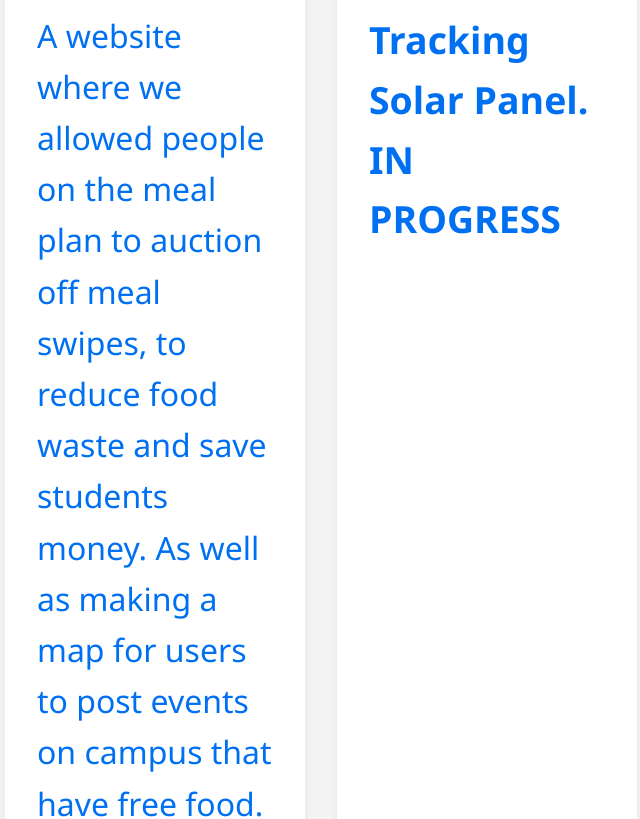
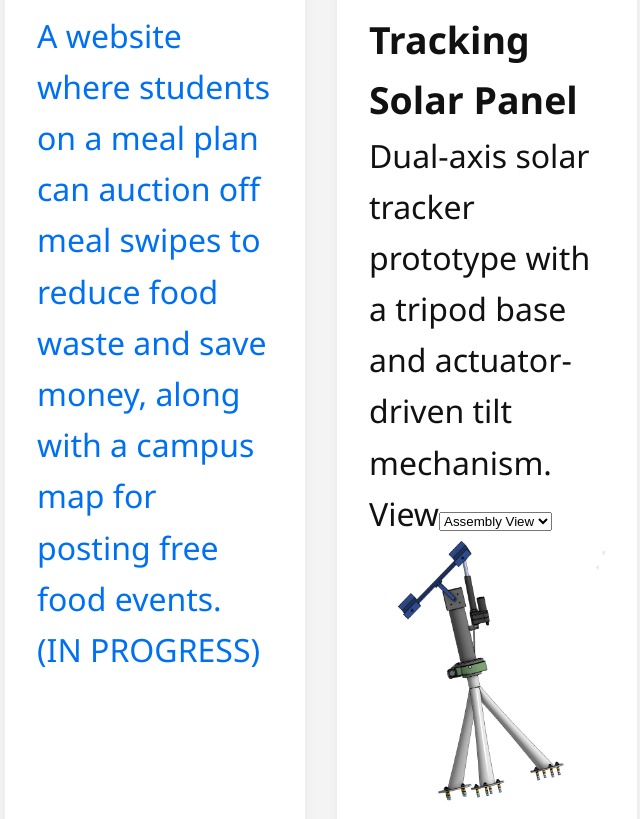
Before and after one commit to thomasbenti/personal-website, a React (Vite) app: page / in a window 1280 px wide. Shown: the part 2400-3219 px from the top of the page, without its empty margins (319-959 px from the left). Built offline with nearby package versions, Linux system fonts and the light colour scheme.

Commit message:
added solar pics

```diff
--- a/src/sections/Projects.jsx
+++ b/src/sections/Projects.jsx
@@ -1,12 +1,27 @@
-import React from "react";
+import React, { useState } from "react";
 import "./Projects.css";
 
 const Projects = () => {
+  const solarImages = [
+    {
+      label: "Assembly View",
+      src: "/Solar Tracker Assembly.png",
+    },
+    {
+      label: "Exploded View",
+      src: "/Solar Tracker Exploded Veiw.png",
+    },
+  ];
+
+  const [selectedImage, setSelectedImage] = useState(solarImages[0].src);
+
   return (
     <section id="projects" className="projects">
       <div className="projects-container">
         <h2>Projects</h2>
+
         <div className="project-grid">
+          {/* Case Eaters */}
           <a
             href="https://github.com/thomasbenti/case-eaters"
             target="_blank"
@@ -15,24 +30,47 @@ const Projects = () => {
           >
             <h3>Case Eaters</h3>
             <p>
-              A website where we allowed people on the meal plan to auction off
-              meal swipes, to reduce food waste and save students money. As well
-              as making a map for users to post events on campus that have free
-              food. (IN PROGRESS)
+              A website where students on a meal plan can auction off meal
+              swipes to reduce food waste and save money, along with a campus
+              map for posting free food events. (IN PROGRESS)
             </p>
           </a>
 
-          <a
-            href="https://caseeaters.streamlit.app/"
-            target="_blank"
-            rel="noopener noreferrer"
-            className="project-card"
-          >
-            <h3>Sun Tracking Solar Panel. IN PROGRESS </h3>
+          {/* Solar Tracker */}
+          <div className="project-card">
+            <h3>Sun Tracking Solar Panel</h3>
+
             <p>
+              Dual-axis solar tracker prototype with a tripod base and
+              actuator-driven tilt mechanism.
+            </p>
 
-            </p>
-          </a>
+            {/* Dropdown */}
+            <label htmlFor="solar-view" className="project-label">
+              View
+            </label>
+            <select
+              id="solar-view"
+              className="project-dropdown"
+              value={selectedImage}
+              onChange={(e) => setSelectedImage(e.target.value)}
+            >
+              {solarImages.map((img) => (
+                <option key={img.src} value={img.src}>
+                  {img.label}
+                </option>
+              ))}
+            </select>
+
+            {/* Image */}
+            <div className="project-image-wrapper">
+              <img
+                src={selectedImage}
+                alt="Solar tracker CAD view"
+                className="project-image"
+              />
+            </div>
+          </div>
         </div>
       </div>
     </section>
```
Also changed, not shown: public/Solar Tracker Assembly.png (added), public/Solar Tracker Exploded Veiw.png (added).
